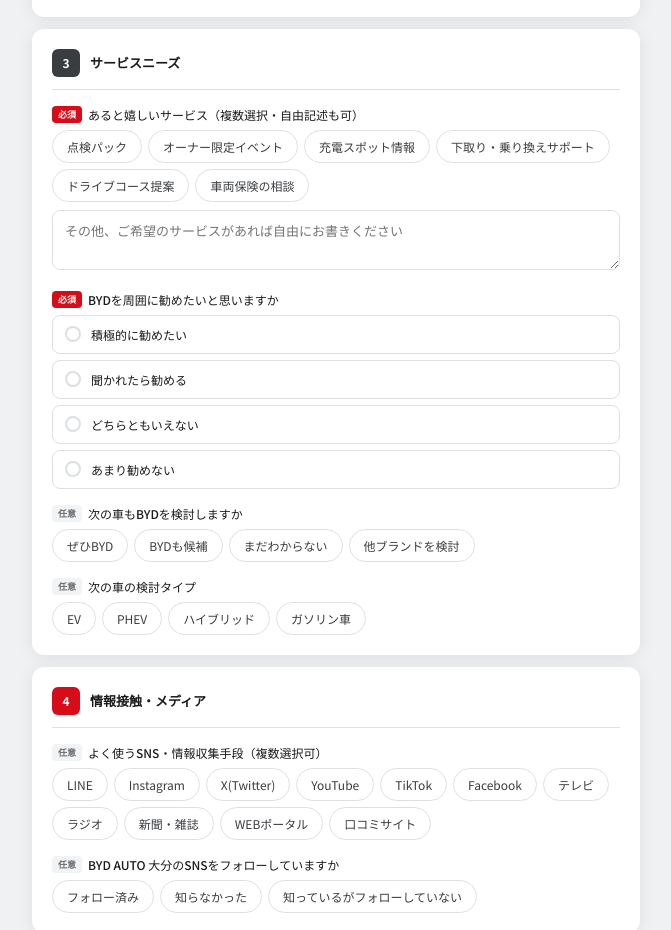
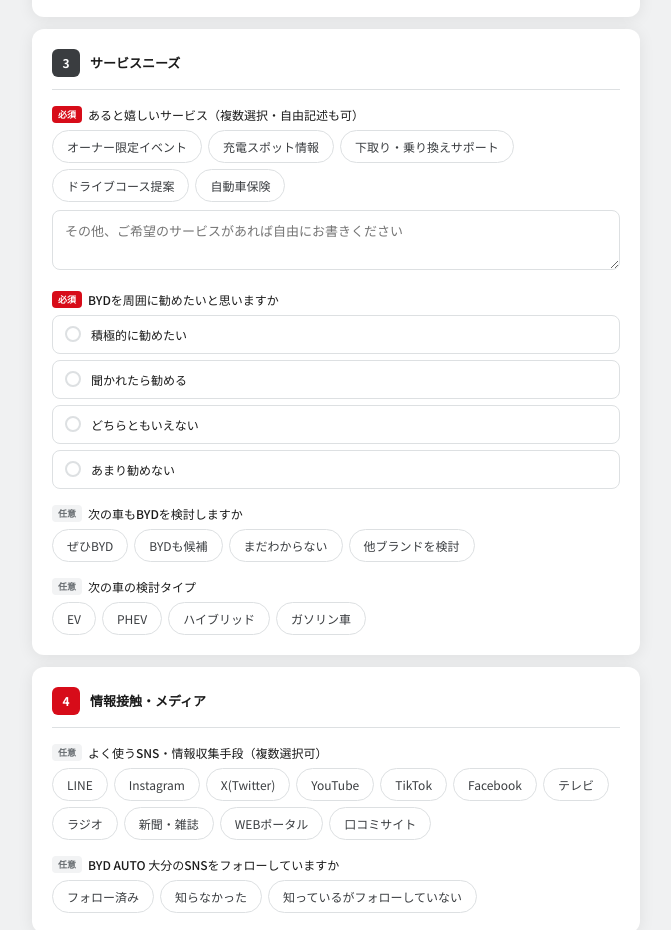
Before and after one commit to ocadseisaku-prog/byd-carlifeplan, a plain HTML site: page index.html in a window 1280 px wide. Shown: the part 1547-2477 px from the top of the page, without its empty margins (304-975 px from the left). Drawn offline with Linux system fonts and the light colour scheme; no server answers.

Commit message:
Update index.html

```diff
--- a/index.html
+++ b/index.html
@@ -323,8 +323,8 @@ body{font-family:'Noto Sans JP',sans-serif;background:#F0F1F2;color:var(--black)
       <div class="fblock">
         <div class="flabel"><span class="req">必須</span>あると嬉しいサービス（複数選択・自由記述も可）</div>
         <div class="chips" id="q-service" style="margin-bottom:8px">
-          <div class="chip">点検パック</div><div class="chip">オーナー限定イベント</div><div class="chip">充電スポット情報</div>
-          <div class="chip">下取り・乗り換えサポート</div><div class="chip">ドライブコース提案</div><div class="chip">車両保険の相談</div>
+          <div class="chip">オーナー限定イベント</div><div class="chip">充電スポット情報</div>
+          <div class="chip">下取り・乗り換えサポート</div><div class="chip">ドライブコース提案</div><div class="chip">自動車保険</div>
         </div>
         <textarea class="finput" id="serviceText" rows="2" placeholder="その他、ご希望のサービスがあれば自由にお書きください" style="resize:vertical" oninput="calcProgress()"></textarea>
       </div>
```
